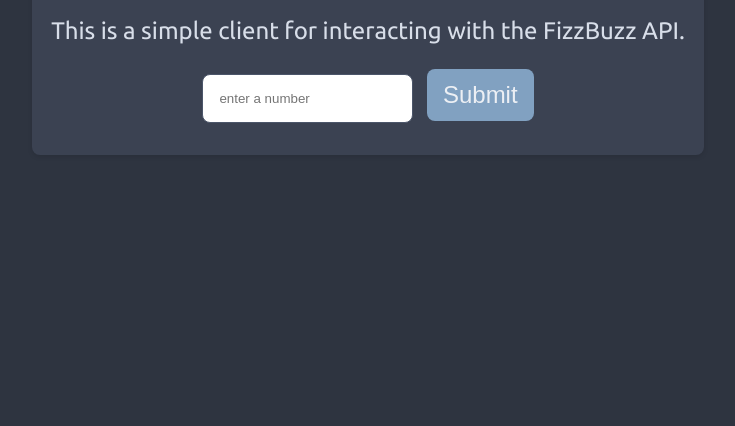
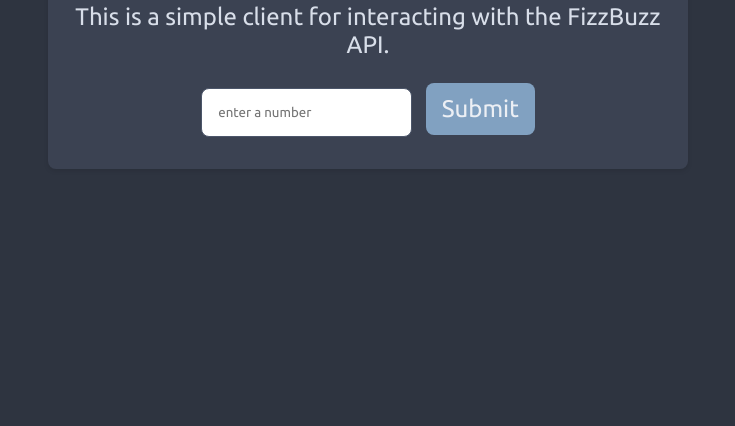
Before and after one commit to Jotrorox/fbapi, a plain HTML site: page web/index.html in a window 1280 px wide. Shown: the part 374-800 px from the top of the page, without its empty margins (272-1007 px from the left). Drawn offline with Linux system fonts and the light colour scheme.

```diff
--- a/web/index.html
+++ b/web/index.html
@@ -12,6 +12,10 @@
         rel="stylesheet">
     <script src="https://kit.fontawesome.com/bb77cc8a63.js" crossorigin="anonymous"></script>
     <style>
+        * {
+            box-sizing: border-box;
+        }
+
         body {
             font-family: "Ubuntu", sans-serif;
             font-size: 1.5rem;
@@ -74,6 +78,7 @@
             cursor: pointer;
             transition: background-color 0.3s;
             font-size: 1.5rem;
+            font-family: "Ubuntu", sans-serif;
         }
 
         #number {
@@ -86,6 +91,10 @@
         #number:focus {
             outline: none;
             border-color: #5e81ac;
+        }
+
+        #number::placeholder {
+            font-family: "Ubuntu", sans-serif;
         }
 
         @keyframes slideUp {
```
Also changed, not shown: README.md (added).
